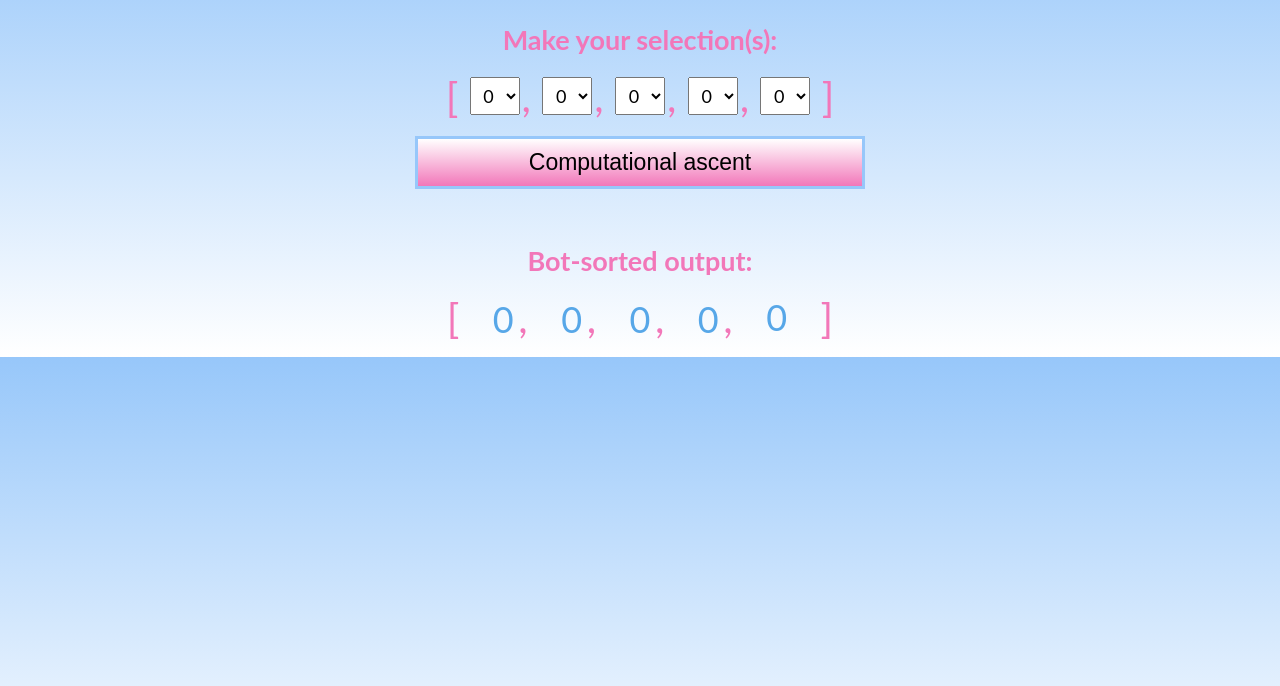
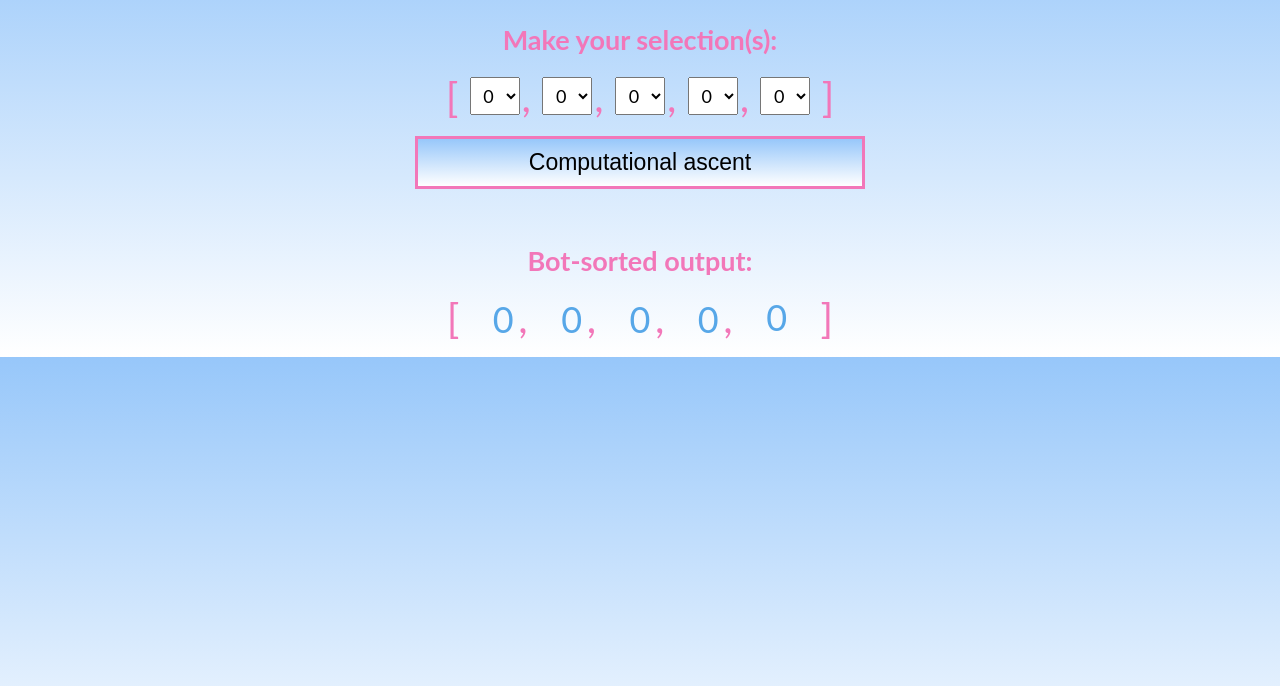
Before and after one commit to DennyDaVjncj/carbonatedSorting, a plain HTML site: page index.html in a window 1280 px wide. Shown: the part 96-782 px from the top of the page. Drawn offline with Linux system fonts and the light colour scheme.

Commit message:
button style update

```diff
--- a/frontend/aesthetic.css
+++ b/frontend/aesthetic.css
@@ -83,8 +83,8 @@
     cursor: progress;
     margin-top: 15px;
     text-decoration: none;
-    background-image: linear-gradient(var(--unColor), var(--thugRose));
-    border: 3px solid var(--barelyBlue);
+    background-image: linear-gradient(var(--barelyBlue), var(--unColor));
+    border: 3px solid var(--thugRose);
     padding: 10px 16px;
     font-size: 23px;
     width: 100%;
```
